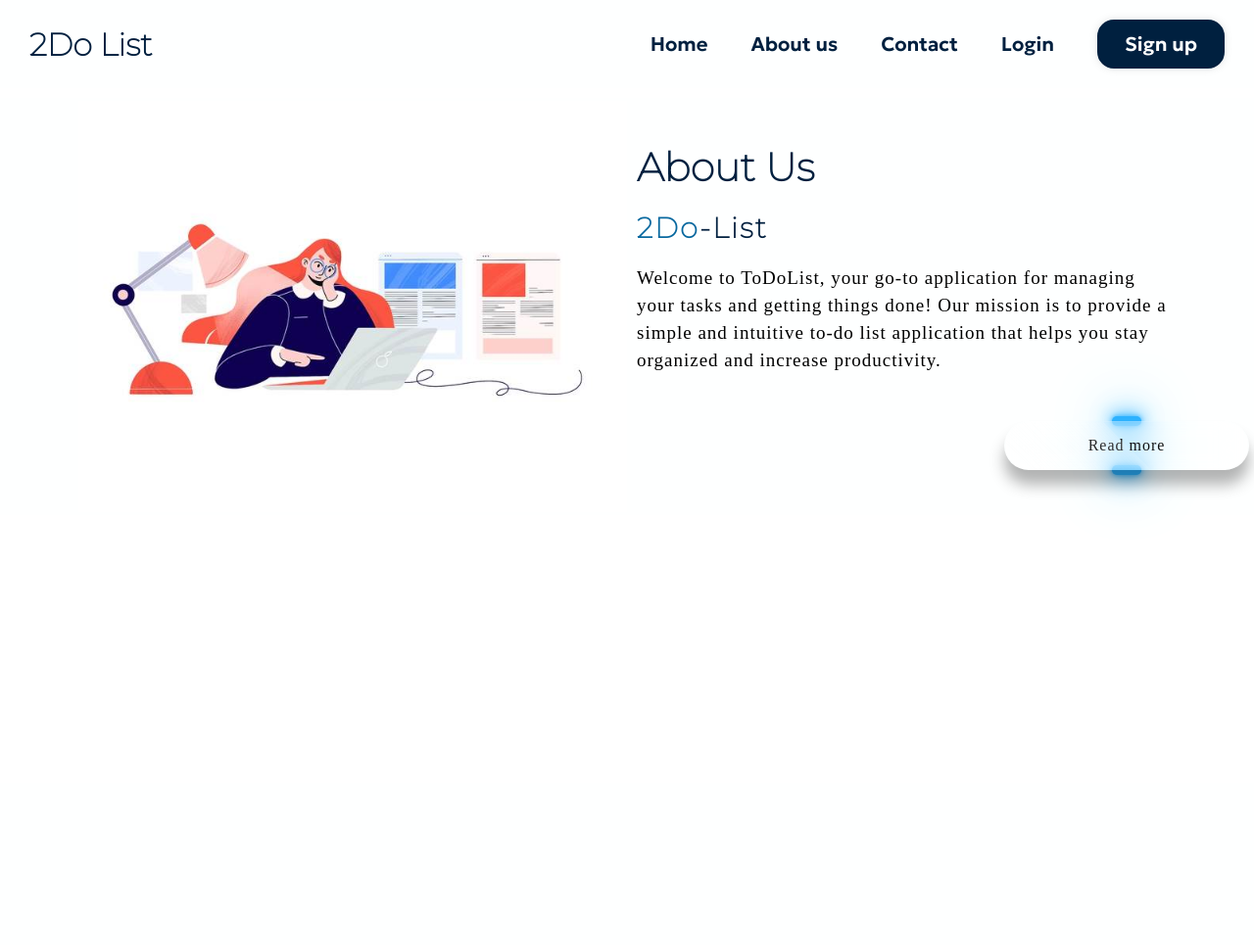
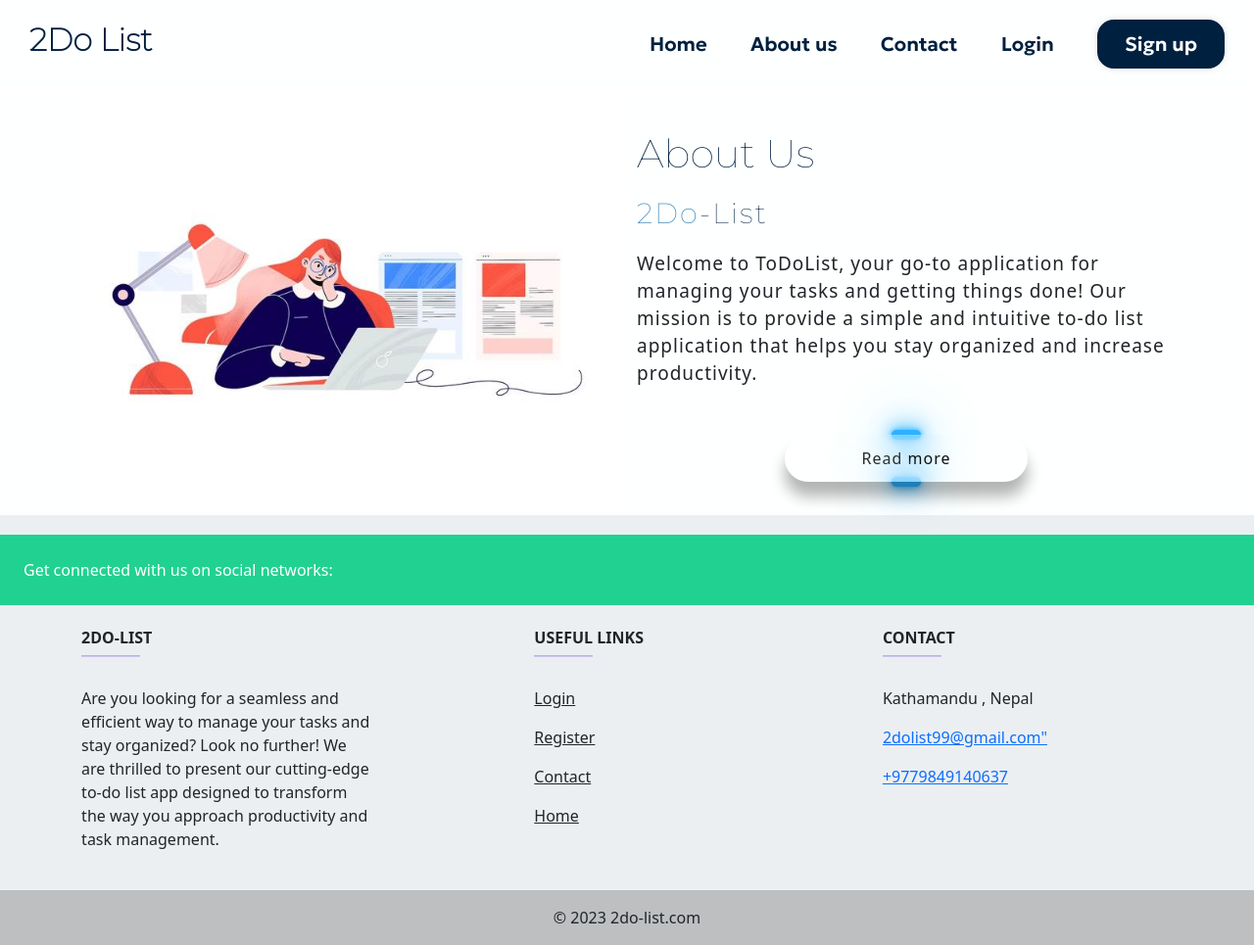
Before and after one commit to sandesh6636/ToDolist, a PHP site: page /about.php in a window 1280 px wide; the page is wider, and only the part inside the window is pictured. Shown: that part at 98% size. Before the commit the page ends 510 px from the top of that part, so only its background shows below. Run offline with PHP 8.4, Linux system fonts and the light colour scheme; some libraries are stand-ins or nearby versions; some web fonts are replaced.

Commit message:
Update the whole PJ

```diff
--- a/about.php
+++ b/about.php
@@ -6,6 +6,7 @@
   <meta name="viewport" content="width=device-width, initial-scale=1">
   <title>About us</title>
   <link rel="stylesheet" href="static\css\about.css">
+  <link href="https://cdn.jsdelivr.net/npm/bootstrap@5.3.0/dist/css/bootstrap.min.css" rel="stylesheet" integrity="sha384-9ndCyUaIbzAi2FUVXJi0CjmCapSmO7SnpJef0486qhLnuZ2cdeRhO02iuK6FUUVM" crossorigin="anonymous">
 </head>
 <body>
     <header>
@@ -108,6 +109,98 @@
 
   </div>
 </section>
+<!-- Remove the container if you want to extend the Footer to full width. -->
+<footer class="text-center text-lg-start text-dark" style="background-color: #ECEFF1; padding-top: 20px;">
+  <!-- Section: Social media -->
+  <section class="d-flex justify-content-between p-4 text-white" style="background-color: #21D192">
+    <!-- Left -->
+    <div class="me-5">
+      <span>Get connected with us on social networks:</span>
+    </div>
+    <!-- Left -->
+
+    <!-- Right -->
+    <div>
+      <a href="" class="text-white me-4">
+        <i class="fab fa-facebook-f"></i>
+      </a>
+      <a href="" class="text-white me-4">
+        <i class="fab fa-twitter"></i>
+      </a>
+      <a href="" class="text-white me-4">
+        <i class="fab fa-google"></i>
+      </a>
+      <a href="" class="text-white me-4">
+        <i class="fab fa-instagram"></i>
+      </a>
+      <a href="" class="text-white me-4">
+        <i class="fab fa-linkedin"></i>
+      </a>
+      <a href="" class="text-white me-4">
+        <i class="fab fa-github"></i>
+      </a>
+    </div>
+    <!-- Right -->
+  </section>
+  <!-- Section: Social media -->
+
+  <!-- Section: Links  -->
+  <section class="">
+    <div class="container-fluid text-center text-md-start mt-4">
+      <!-- Grid row -->
+      <div class="row mt-3">
+        <!-- Grid column -->
+        <div class="col-md-3 col-lg-4 col-xl-3 mx-auto mb-4">
+          <!-- Content -->
+          <h6 class="text-uppercase fw-bold">2do-List</h6>
+          <hr class="mb-4 mt-0 d-inline-block mx-auto" style="width: 60px; background-color: #7c4dff; height: 2px" />
+          <p>
+          Are you looking for a seamless and efficient way to manage your tasks and stay organized? Look no further! We are thrilled to present our cutting-edge to-do list app designed to transform the way you approach productivity and task management.
+          </p>
+        </div>
+        <!-- Grid column -->
+
+        <!-- Grid column -->
+
+        <!-- Grid column -->
+
+        <!-- Grid column -->
+        <div class="col-md-3 col-lg-2 col-xl-2 mx-auto mb-4">
+          <!-- Links -->
+          <h6 class="text-uppercase fw-bold">Useful links</h6>
+          <hr class="mb-4 mt-0 d-inline-block mx-auto" style="width: 60px; background-color: #7c4dff; height: 2px" />
+          <p><a href="login.php" class="text-dark">Login</a></p>
+          <p><a href="register.php" class="text-dark">Register</a></p>
+          <p><a href="contact.php" class="text-dark">Contact</a></p>
+          <p><a href="home.php" class="text-dark">Home</a></p>
+
+        </div>
+        <!-- Grid column -->
+
+        <!-- Grid column -->
+        <div class="col-md-4 col-lg-3 col-xl-3 mx-auto mb-md-0 mb-4">
+          <!-- Links -->
+          <h6 class="text-uppercase fw-bold">Contact</h6>
+          <hr class="mb-4 mt-0 d-inline-block mx-auto" style="width: 60px; background-color: #7c4dff; height: 2px" />
+          <p><i class="fas fa-home mr-3"></i>Kathamandu , Nepal</p>
+          <p><i class="fas fa-envelope mr-3"></i> <a href="mailto:2dolist99@gmail.com">2dolist99@gmail.com"</a></p>
+          <p><i class="fas fa-phone mr-3"></i><a href="tel:+9779849140637">+9779849140637</a></p>
+
+        </div>
+        <!-- Grid column -->
+      </div>
+      <!-- Grid row -->
+    </div>
+  </section>
+  <!-- Section: Links  -->
+
+  <!-- Copyright -->
+  <div class="text-center p-3" style="background-color: rgba(0, 0, 0, 0.2)">
+    © 2023 2do-list.com
+  </div>
+  <!-- Copyright -->
+</footer>
+<!-- Footer -->
 <script src="https://unpkg.com/typeit@8.7.1/dist/index.umd.js"></script>
 <script>
   function showFullContent(){
--- a/contactus.php
+++ b/contactus.php
@@ -135,5 +135,6 @@ if ($_SERVER["REQUEST_METHOD"] == "POST") {
         </div>
       </div>
     </div>
+
   </body>
 </html>
--- a/home.php
+++ b/home.php
@@ -45,7 +45,7 @@
   </main>
   <div class="second-section">
     <div class="img-1">
-      <img src="static/images/org.jpg" alt="">
+      <img src="static/images/up.jpg" alt="">
     </div>
     <p class="benifit"><strong>Organization and Time Management: </strong><br>A to-do list helps you stay organized by providing a clear overview of tasks and priorities. It helps you manage your time effectively and ensures that important tasks are not overlooked or forgotten.</p>
   </div>
@@ -53,7 +53,7 @@
   <div class="second-section">
     <p class="benifit"><strong>Stress Reduction:</strong><br> Keeping track of tasks and having a plan in place reduces stress and anxiety. With a to-do list, you can have peace of mind, knowing that you have a clear roadmap to follow and that important tasks are accounted for.</p>
     <div class="img-2">
-      <img src="static/images/rdc.jpg" alt="">
+      <img src="static/images/newimg.png" alt="">
     </div>
   </div>
   <div class="trust">
--- a/static/css/login.css
+++ b/static/css/login.css
@@ -39,7 +39,11 @@ header {
   background-color:var(--lightest-color);
 
 }
-
+#register-btn{
+  border:2px solid var(--dark-color) ;
+  padding: 10px;
+  border-radius: 23px;
+}
 .logo {
   font-size: 2rem;
 
--- a/static/css/register.css
+++ b/static/css/register.css
@@ -70,9 +70,10 @@
       justify-content: center;
       align-items: center;
       width: 600px;
-      height: 470px;
+      height: 545px;
       padding: 50px;
       margin-right: 20px;
+
       border-radius:30px 20px 30px 20px;
       box-shadow: 0 0 10px rgba(0, 0, 0, 0.1);
     }
```
Also changed, not shown: login.php (+5 -8 lines), register.php (+13 -4 lines), static/images/newimg.png (added), static/images/registerM.jpg (added), static/images/up.jpg (added).
